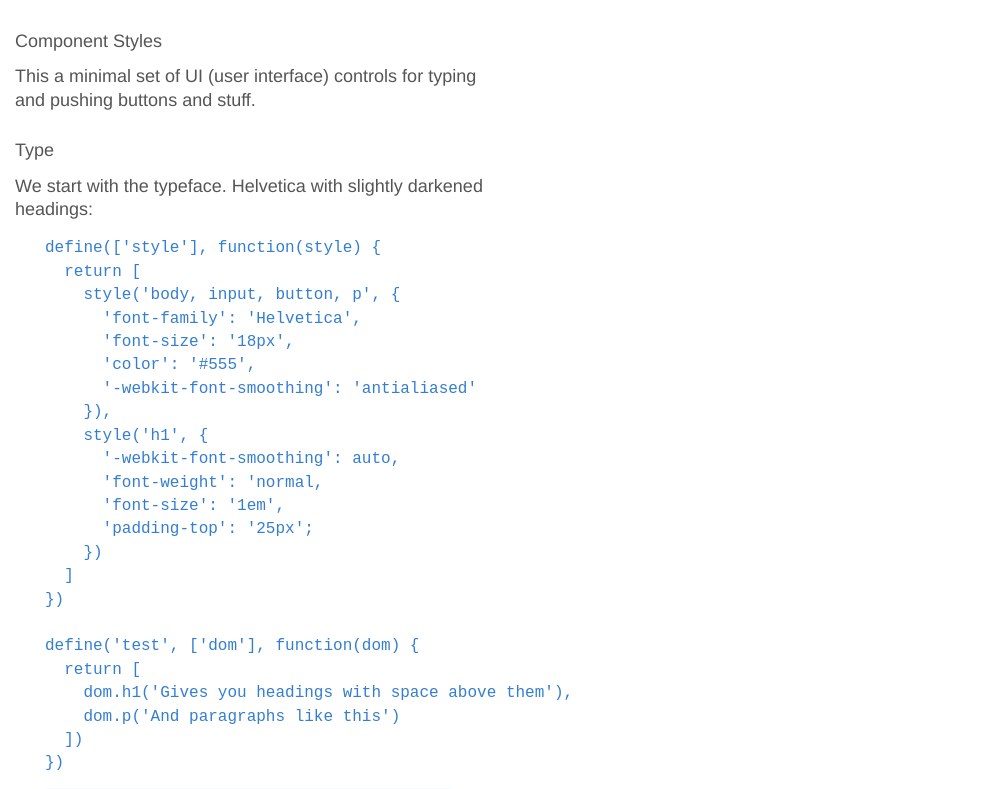
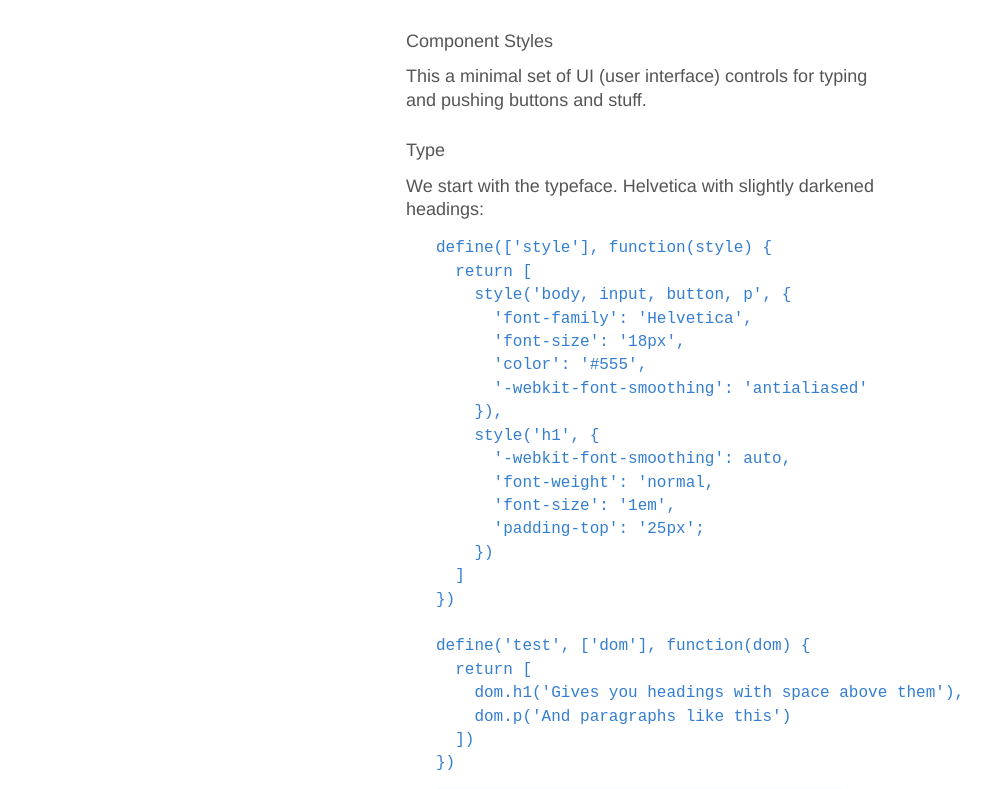
Before and after one commit to erikpukinskis/prototype-narrative-editor, a plain HTML site: page sketches/component-styles.html in a window 1280 px wide. Shown: the top 789 px of the page, without its empty margins (0-1008 px from the left). Drawn offline with Linux system fonts and the light colour scheme.

Commit message:
Center page in component-styles

```diff
--- a/sketches/component-styles.css
+++ b/sketches/component-styles.css
@@ -3,6 +3,17 @@ body, input, button, p {
   font-size: 18px;
   color: #555;
   -webkit-font-smoothing: antialiased;
+}
+
+p, h1 {
+  margin: 12px 0;
+}
+
+h1 {
+  -webkit-font-smoothing: auto;
+  font-weight: normal;
+  font-size: 1em;
+  padding-top: 15px;
 }
 
 input, input[type=text], button, .thing, .multiple-choice, .row {
@@ -49,21 +60,14 @@ hr {
   margin: 0;
 }
 
-p, h1 {
-  margin: 12px 0;
+body {
+  margin: 15px;
+  line-height: 1.3em;
 }
 
-h1 {
-  -webkit-font-smoothing: auto;
-  font-weight: normal;
-  font-size: 1em;
-  padding-top: 15px;
-}
-
-body {
-  margin: 15px;
+.page {
+  margin: 0 auto;
   max-width: 26em;
-  line-height: 1.3em;
 }
 
 p button {
--- a/sketches/component-styles.html
+++ b/sketches/component-styles.html
@@ -33,7 +33,7 @@ pre, .test-output {
 </style>
 </head>
 <body>
-<form>
+<form class="page">
   <h1>Component Styles</h1>
 
   <ol class="table-of-contents">
```
Also changed, not shown: sketches/software+consent.html (+1 -1 lines).
